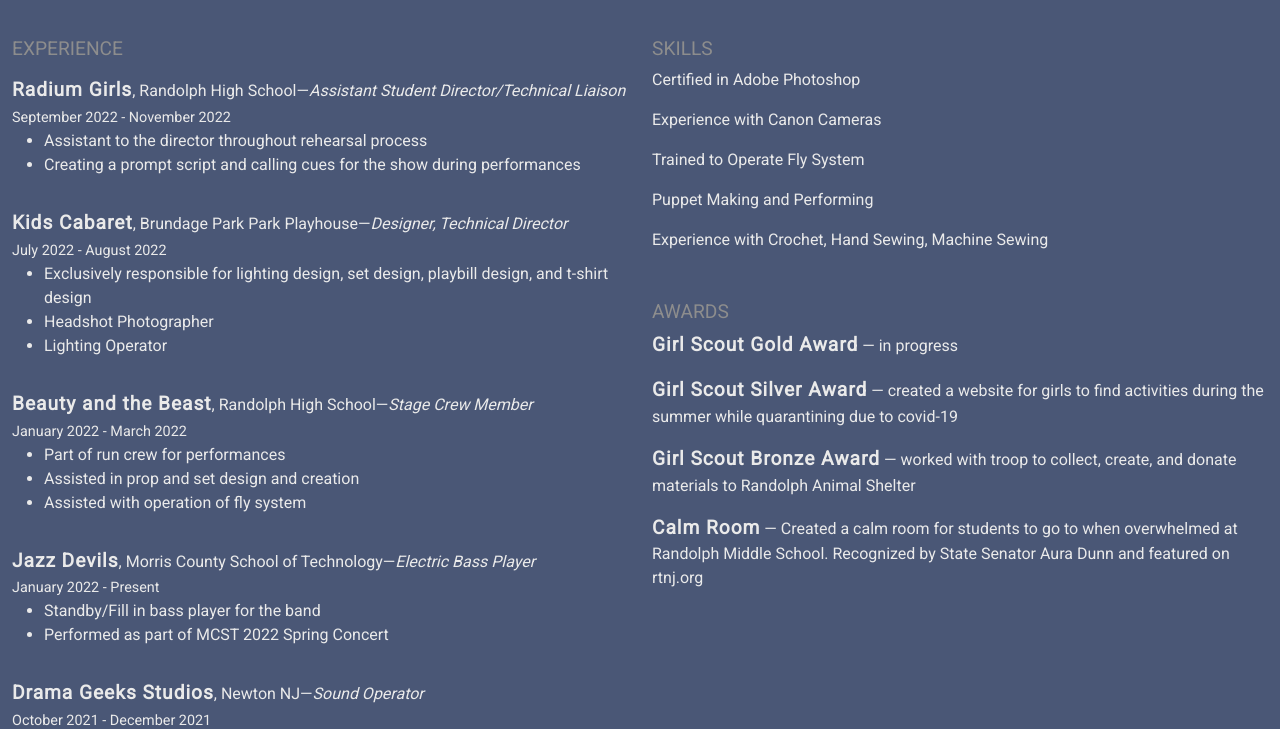
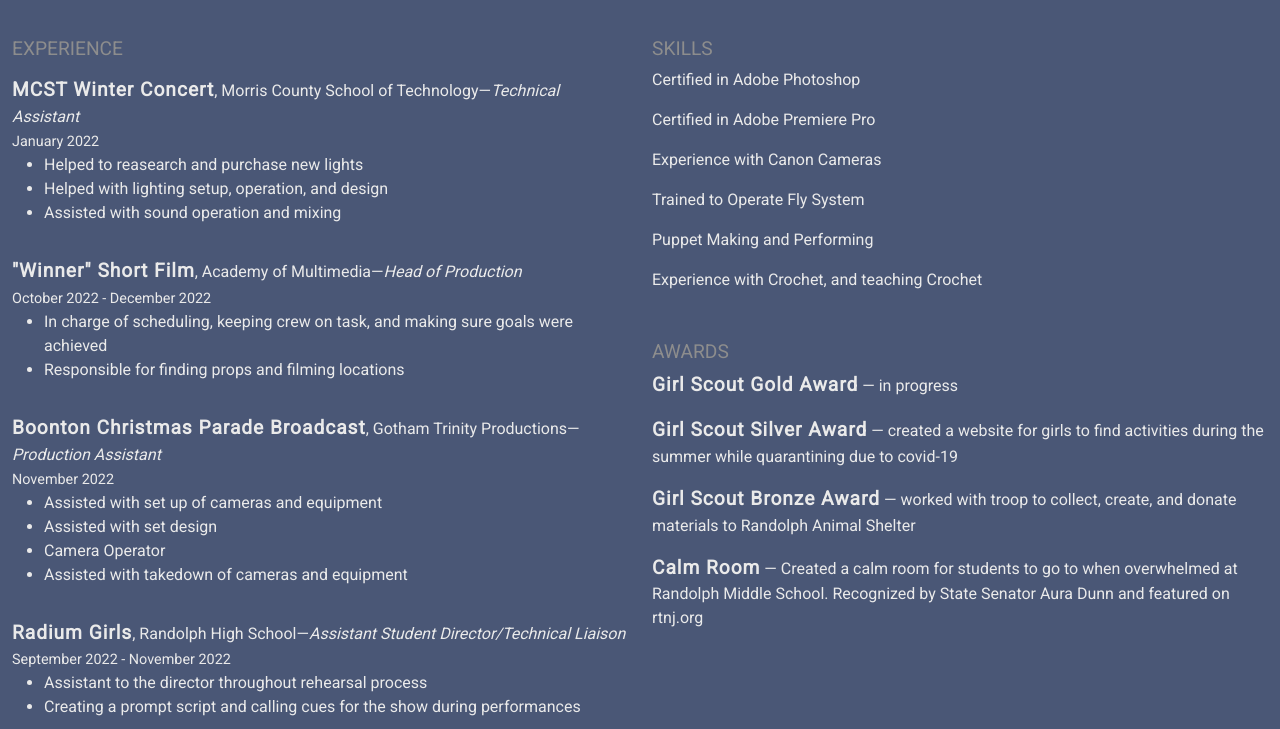
Before and after one commit to joecullin/georgia-portfolio, a plain HTML site: page src/resume/index.html in a window 1280 px wide. Shown: the part 149-878 px from the top of the page. Drawn offline with nearby package versions, Linux system fonts and the light colour scheme.

Commit message:
resume, etc

```diff
--- a/src/main.css
+++ b/src/main.css
@@ -89,6 +89,7 @@ div.cover-image-title
     font-size: 2rem;
     font-weight: bold;
     font-family: 'Noto Serif', serif;
+    text-shadow: 1px 1px 5px black;
 }
 div.cover-image-subtitle
 {
--- a/src/resume/index.html
+++ b/src/resume/index.html
@@ -31,13 +31,47 @@
                 Resume
             </h1>
             <h2>
-                For full resume, contact <a href="mailto:georgiacullin@gmail.com">georgiacullin@gmail.com</a>.
+                For most up-to-date resume, contact <a href="mailto:georgiacullin@gmail.com">georgiacullin@gmail.com</a>.
             </h2>
 
             <div class="row justify-content-md-center">
                 <div class="col-sm-12 col-md-6">
                     <div class="resume-section">
                         <h2>EXPERIENCE</h2>
+
+                        <div class="resume-experience">
+                            <span class="resume-emphasis">MCST Winter Concert</span>, Morris County School of Technology&mdash;<i>Technical Assistant</i>
+                            <br/>
+                            <span class="resume-dates">January 2022</span>
+                            <ul>
+                                <li>Helped to reasearch and purchase new lights</li>
+                                <li>Helped with lighting setup, operation, and design</li>
+                                <li>Assisted with sound operation and mixing</li>
+                            </ul>
+                        </div>
+
+                        <div class="resume-experience">
+                            <span class="resume-emphasis">"Winner" Short Film</span>, Academy of Multimedia&mdash;<i>Head of Production</i>
+                            <br/>
+                            <span class="resume-dates">October 2022 - December 2022</span>
+                            <ul>
+                                <li>In charge of scheduling, keeping crew on task, and making sure goals were achieved</li>
+                                <li>Responsible for finding props and filming locations</li>
+                            </ul>
+                        </div>
+
+                        <div class="resume-experience">
+                            <span class="resume-emphasis">Boonton Christmas Parade Broadcast</span>, Gotham Trinity Productions&mdash;<i>Production Assistant</i>
+                            <br/>
+                            <span class="resume-dates">November 2022</span>
+                            <ul>
+                                <li>Assisted with set up of cameras and equipment</li>
+                                <li>Assisted with set design</li>
+                                <li>Camera Operator</li>
+                                <li>Assisted with takedown of cameras and equipment</li>
+                            </ul>
+                        </div>
+
                             <div class="resume-experience">
                                 <span class="resume-emphasis">Radium Girls</span>, Randolph High School&mdash;<i>Assistant Student Director/Technical Liaison</i>
                                 <br/>
@@ -95,10 +129,11 @@
                     <div class="resume-section">
                         <h2>SKILLS</h2>
                         <p>Certified in Adobe Photoshop</p>
+                        <p>Certified in Adobe Premiere Pro</p>
                         <p>Experience with Canon Cameras</p>
                         <p>Trained to Operate Fly System</p>
                         <p>Puppet Making and Performing</p>
-                        <p>Experience with Crochet, Hand Sewing, Machine Sewing</p>
+                        <p>Experience with Crochet, and teaching Crochet</p>
                     </div>
                     <div class="resume-section">
                         <h2>AWARDS</h2>
```
